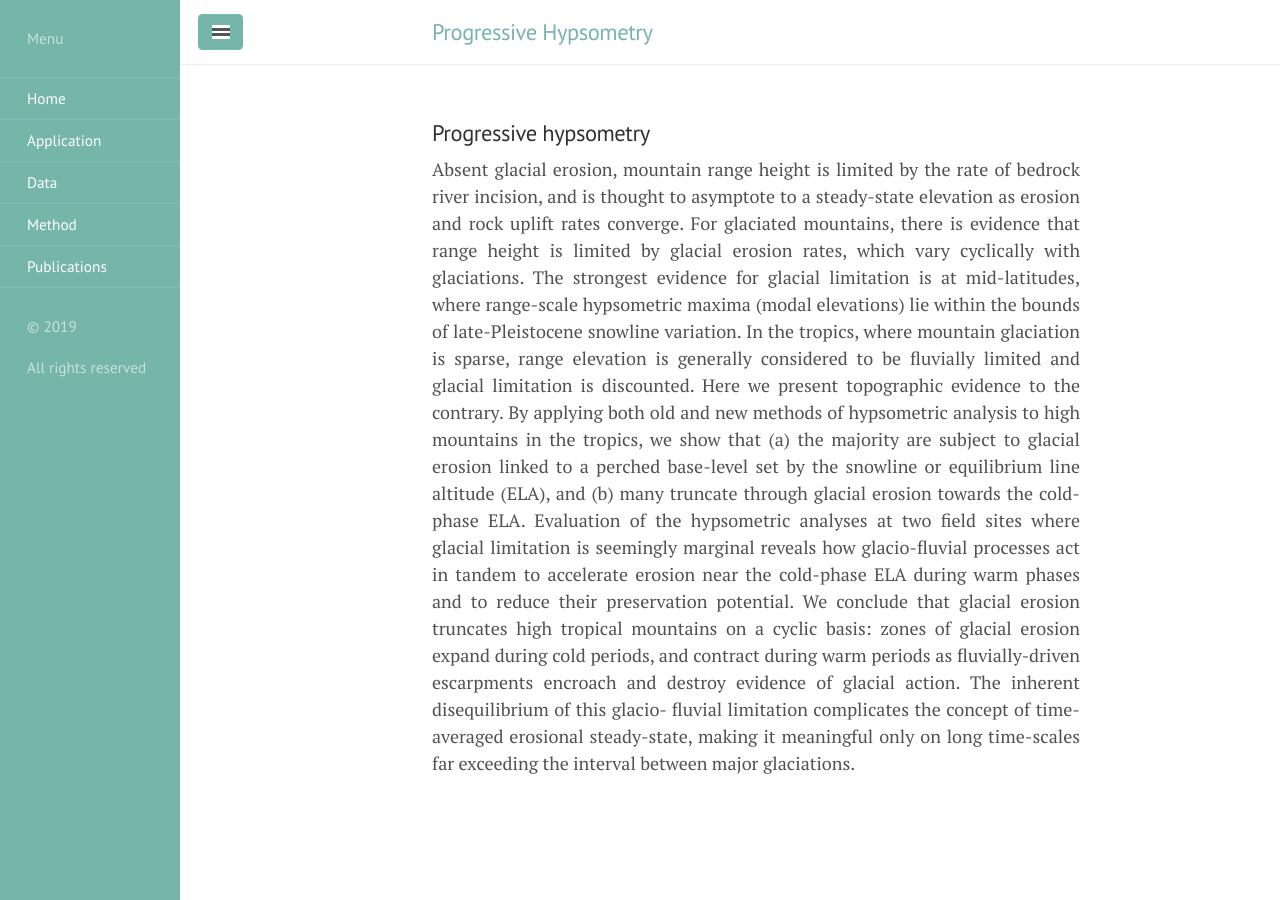
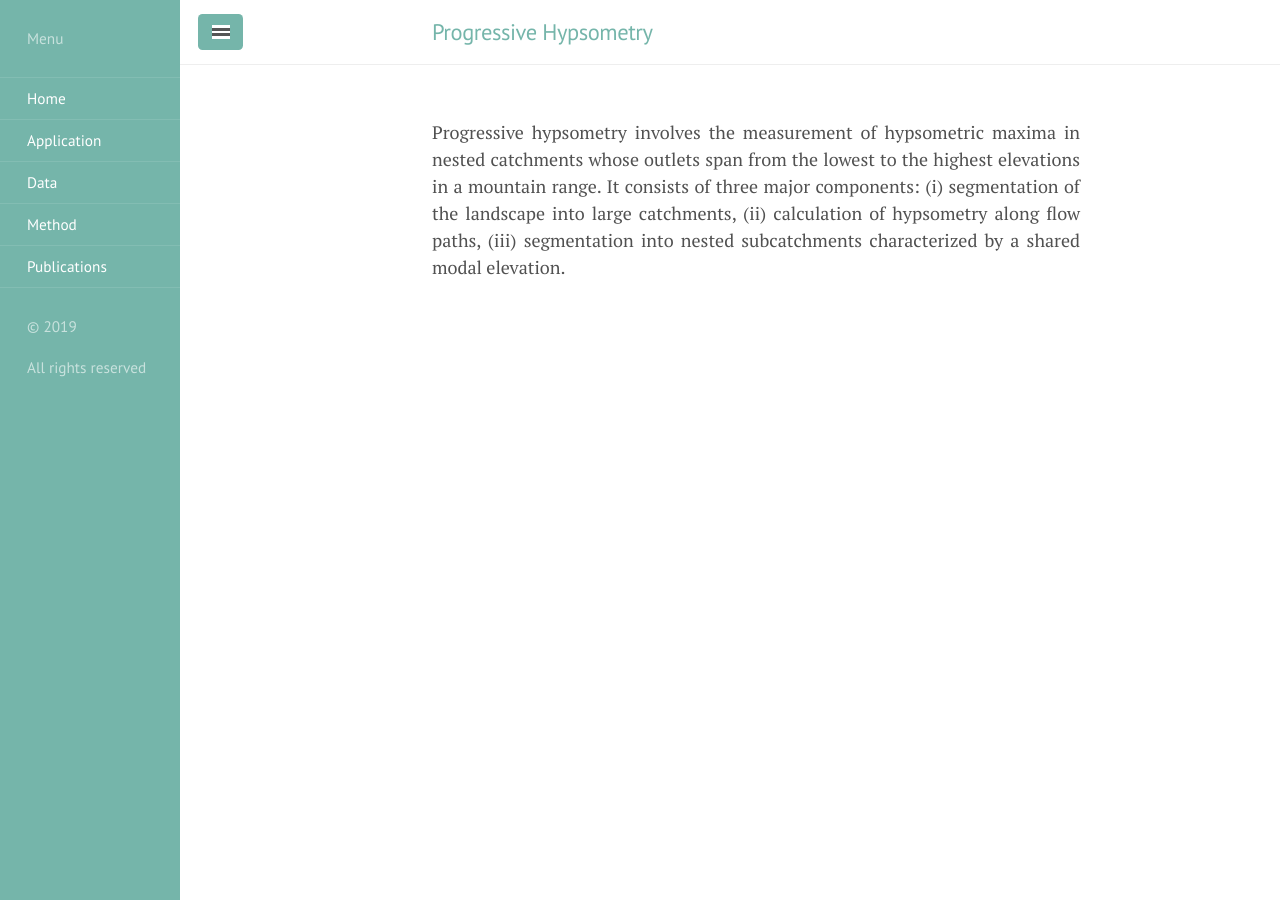
Before and after one commit to mcunningham917/PHdoc, a Jekyll site: the page built from index.html, in a window 1280 px wide. Built offline with Jekyll 4.4.1, drawn with Linux system fonts in a browser that asks for light colours; the list of posts is cut into pages by our own code.

```diff
--- a/index.html
+++ b/index.html
@@ -4,33 +4,15 @@
 ---
 
 <div class="blurb">
-<h3>Progressive hypsometry</h3>
+<!-- <h3>Progressive hypsometry</h3> -->
 
 <p>
-Absent glacial erosion, mountain range height is limited by the
-rate of bedrock river incision, and is thought
-to asymptote to a steady-state elevation as erosion and rock uplift rates converge.
-For glaciated mountains, there is evidence that range height
-is limited by glacial erosion rates,
-which vary cyclically with glaciations. The strongest evidence for glacial limitation
-is at mid-latitudes, where range-scale hypsometric maxima (modal elevations) lie within
-the bounds of late-Pleistocene snowline variation. In the tropics, where mountain
-glaciation is sparse, range elevation is generally considered to be fluvially limited
-and glacial limitation is discounted. Here we present topographic evidence to the
-contrary. By applying both old and new methods of hypsometric analysis to high
-mountains in the tropics, we show that (a) the majority are subject to glacial
-erosion linked to a perched base-level set by the snowline or equilibrium line
-altitude (ELA), and (b) many truncate through glacial erosion towards the cold-phase
-ELA. Evaluation of the hypsometric analyses at two field sites where glacial
-limitation is seemingly marginal reveals how glacio-fluvial processes act in
-tandem to accelerate erosion near the cold-phase ELA during warm phases and to
-reduce their preservation potential. We conclude that glacial erosion truncates
-high tropical mountains on a cyclic basis: zones of glacial erosion expand during
-cold periods, and contract during warm periods as fluvially-driven escarpments
-encroach and destroy evidence of glacial action. The inherent disequilibrium of
-this glacio- fluvial limitation complicates the concept of time-averaged erosional
-steady-state, making it meaningful only
-on long time-scales far exceeding the interval between major glaciations.
+Progressive hypsometry involves the measurement of hypsometric maxima in nested catchments
+ whose outlets span from the lowest to the highest elevations in a mountain range.
+ It consists of three major components:
+ (i) segmentation of the landscape into large catchments,
+ (ii) calculation of hypsometry along flow paths,
+ (iii) segmentation into nested subcatchments characterized by a shared modal elevation.
 </p>
 
 </div>
```
Also changed, not shown: Method.md (+14 -0 lines), img/f01.png (added), img/f02.png (added), img/f04.png (added), img/f05.png (added).
